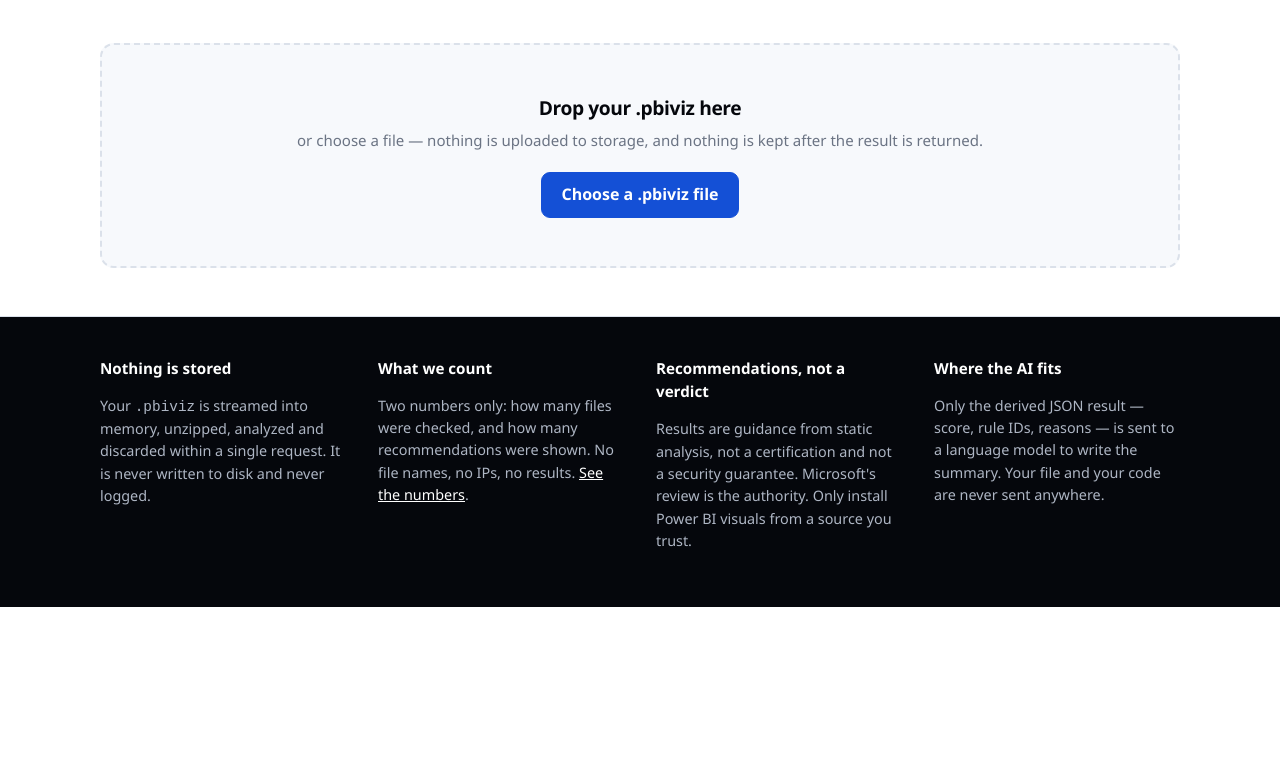
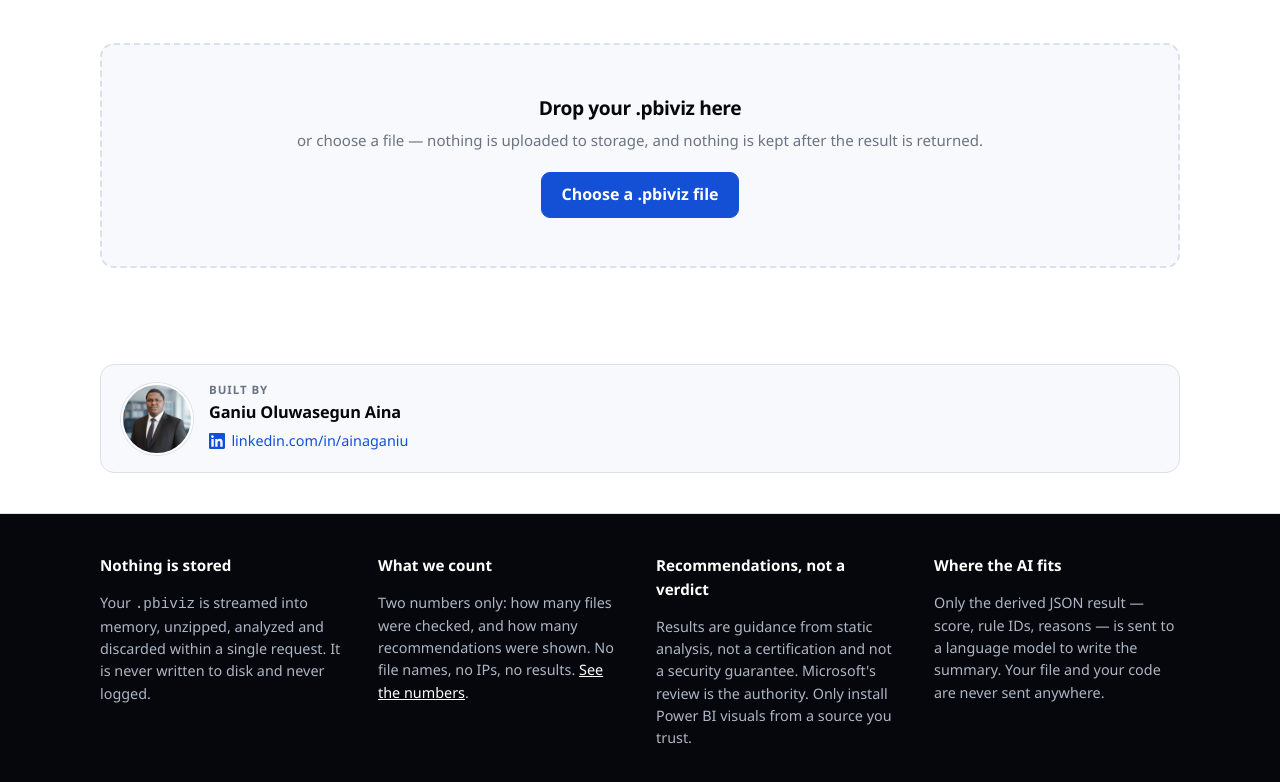
Before and after one commit to Ainaganiu/Pbiviz-Checker, a website: page public/index.html in a window 1280 px wide. Shown: the part 568-1350 px from the top of the page. Before the commit the page ends 1175 px from the top, so only its background shows below. Drawn offline with Linux system fonts and the light colour scheme.

Commit message:
Add author attribution to checker

```diff
--- a/public/index.html
+++ b/public/index.html
@@ -103,6 +103,22 @@
     </section>
   </main>
 
+  <section class="wrap">
+    <div class="author">
+      <img class="author-photo" src="/author.jpg" width="72" height="72" alt="" loading="lazy" decoding="async">
+      <div class="author-body">
+        <p class="author-kicker">Built by</p>
+        <p class="author-name">Ganiu Oluwasegun Aina</p>
+        <a class="author-link" href="https://www.linkedin.com/in/ainaganiu/" target="_blank" rel="noopener noreferrer">
+          <svg class="author-icon" viewBox="0 0 24 24" width="16" height="16" aria-hidden="true" focusable="false">
+            <path fill="currentColor" d="M20.45 20.45h-3.56v-5.57c0-1.33-.02-3.04-1.85-3.04-1.86 0-2.14 1.45-2.14 2.94v5.67H9.34V9h3.41v1.56h.05a3.74 3.74 0 0 1 3.37-1.85c3.6 0 4.27 2.37 4.27 5.46v6.28ZM5.34 7.43a2.07 2.07 0 1 1 0-4.13 2.07 2.07 0 0 1 0 4.13Zm1.78 13.02H3.55V9h3.57v11.45ZM22.22 0H1.77C.79 0 0 .77 0 1.73v20.54C0 23.22.79 24 1.77 24h20.45c.98 0 1.78-.78 1.78-1.73V1.73C24 .77 23.2 0 22.22 0Z"/>
+          </svg>
+          <span>linkedin.com/in/ainaganiu</span>
+        </a>
+      </div>
+    </div>
+  </section>
+
   <footer class="site-footer">
     <div class="wrap footer-grid">
       <div>
--- a/public/styles.css
+++ b/public/styles.css
@@ -385,6 +385,41 @@ p.section-note { margin: 0 0 1rem; color: var(--ink-3); font-size: 0.93rem; }
 .detail-list { margin: 0.5rem 0 0; padding-left: 1.1rem; font-size: 0.87rem; color: var(--ink-2); font-family: var(--mono); }
 
 /* ---------- footer ---------- */
+/* ---------- author ---------- */
+.author {
+  display: flex;
+  align-items: center;
+  gap: 1rem;
+  margin: 3rem 0 2.5rem;
+  padding: 1rem 1.25rem;
+  border: 1px solid var(--line);
+  border-radius: var(--radius);
+  background: var(--paper);
+}
+.author-photo {
+  width: 72px; height: 72px; flex: none;
+  border-radius: 50%;
+  object-fit: cover;
+  border: 2px solid var(--white);
+  box-shadow: 0 0 0 1px var(--line);
+}
+.author-body { min-width: 0; }
+.author-kicker {
+  margin: 0; font-size: 0.72rem; font-weight: 700;
+  text-transform: uppercase; letter-spacing: 0.08em; color: var(--ink-3);
+}
+.author-name {
+  margin: 0.1rem 0 0.3rem; font-weight: 700; font-size: 1.02rem;
+  letter-spacing: -0.01em; color: var(--black);
+}
+.author-link {
+  display: inline-flex; align-items: center; gap: 0.4rem;
+  font-size: 0.9rem; color: var(--blue-600); text-decoration: none;
+}
+.author-link:hover { color: var(--blue-700); text-decoration: underline; }
+.author-icon { flex: none; }
+
+/* ---------- footer ---------- */
 .site-footer {
   border-top: 1px solid var(--line);
   background: var(--black);
```
Also changed, not shown: public/author.jpg (added).
